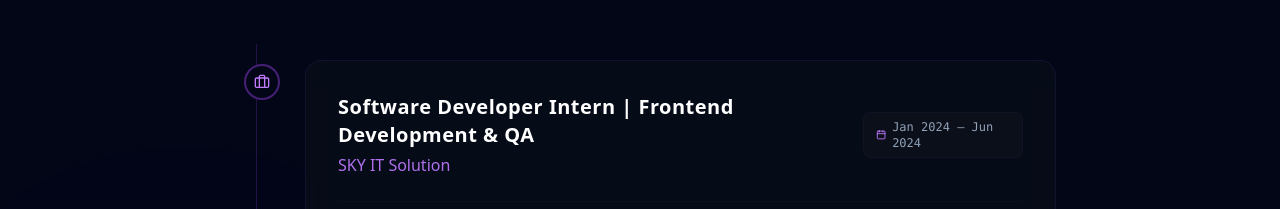
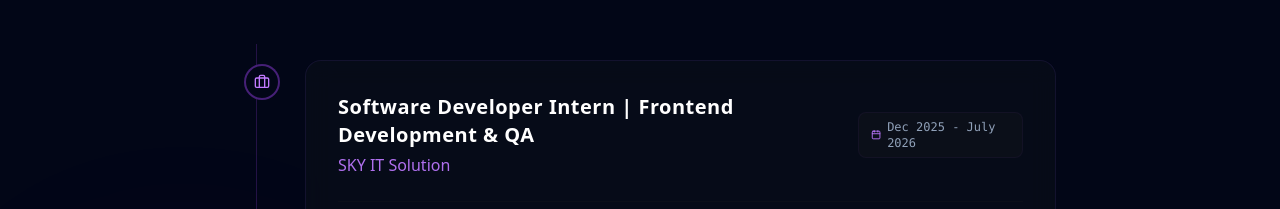
Before and after one commit to shubhamondaldh-maker/my-portfolio, a Next.js app in the folder portfolio/: page / in a window 1280 px wide. Shown: the part 2338-2547 px from the top of the page. Built offline with nearby package versions, Linux system fonts and the light colour scheme.

Commit message:
fix: update experience dates back to Dec 2025 - July 2026

```diff
--- a/portfolio/src/data/portfolio.ts
+++ b/portfolio/src/data/portfolio.ts
@@ -32,7 +32,7 @@
     {
       role: "Software Developer Intern | Frontend Development & QA",
       company: "SKY IT Solution",
-      period: "Jan 2024 – Jun 2024",
+      period: "Dec 2025 - July 2026",
       responsibilities: [
         "Developed responsive web applications using React.js, Tailwind CSS, Bootstrap, HTML, CSS and JavaScript.",
         "Performed manual, UI, functional, regression and cross-browser testing.",
```
